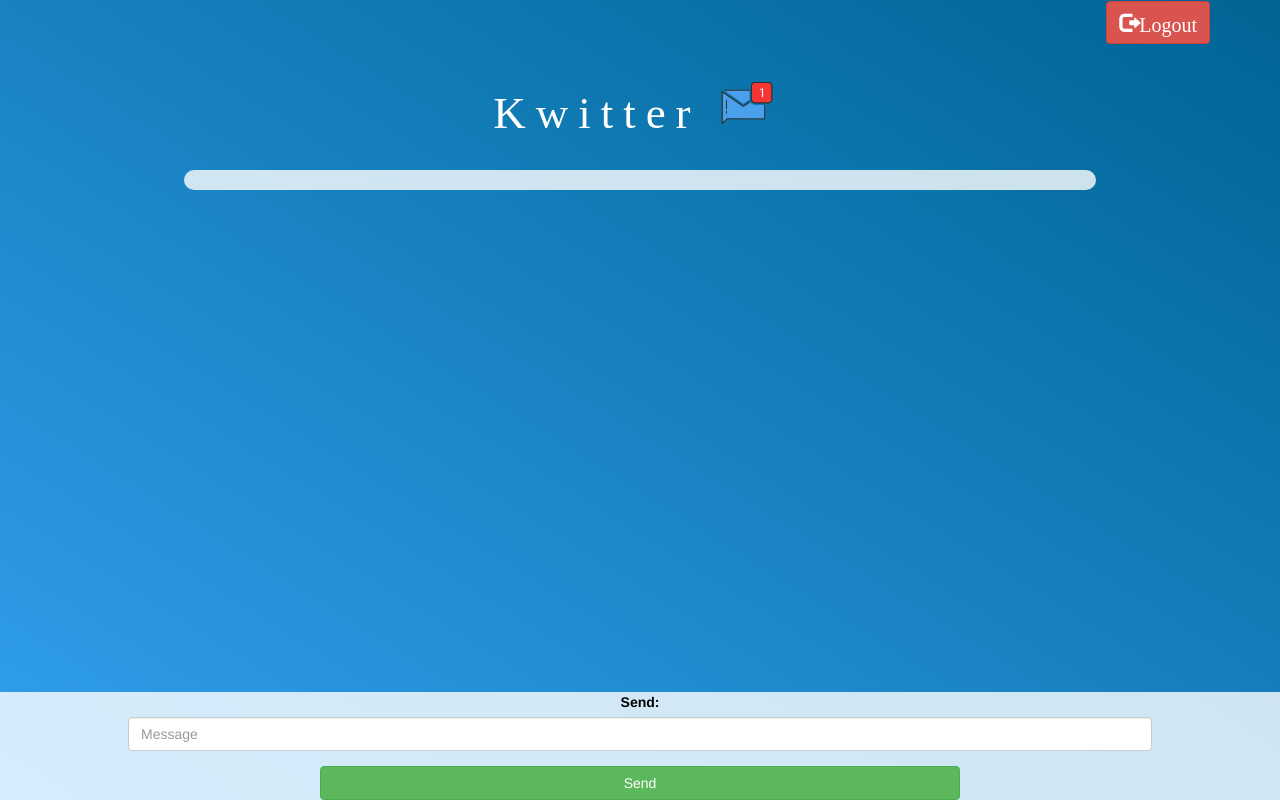
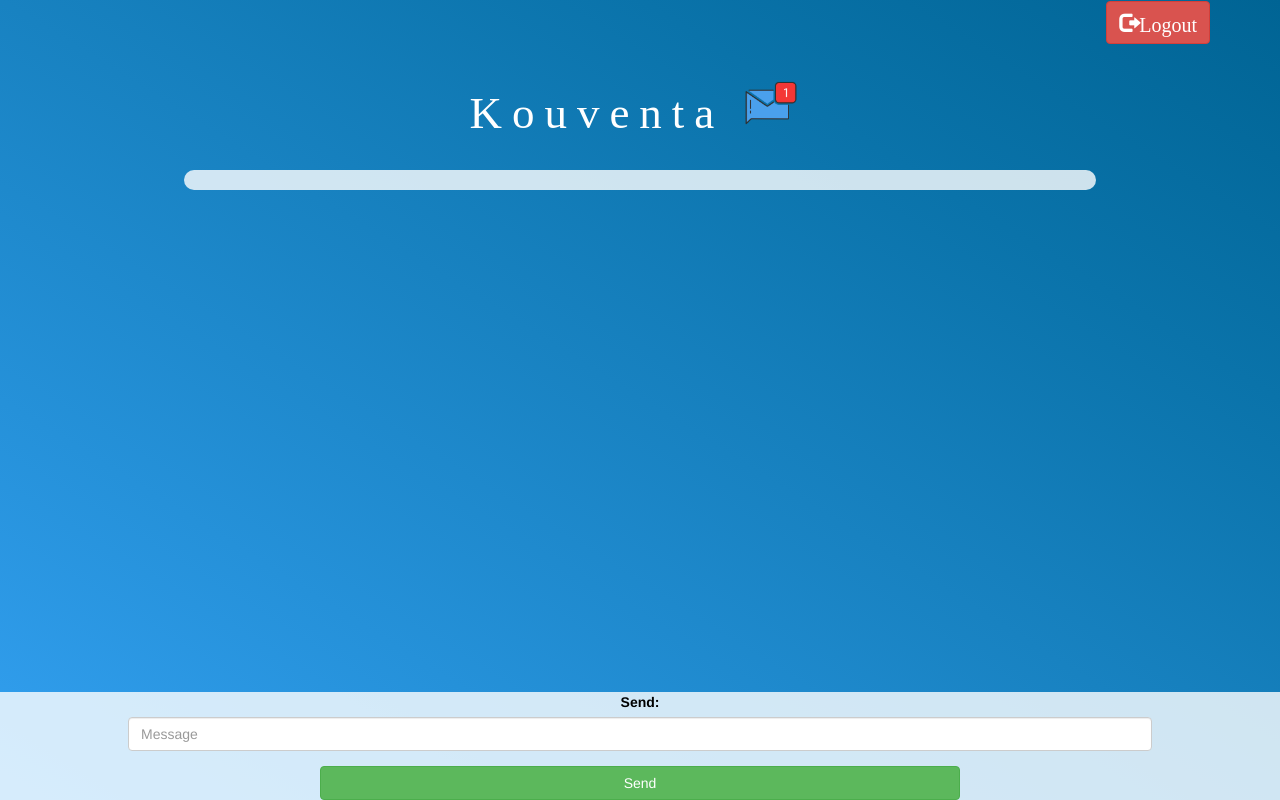
Before and after one commit to NishantReddy0105/Kouventa, a plain HTML site: page kwitter_page.html in a window 1280 px wide. Drawn offline with nearby package versions, Linux system fonts and the light colour scheme; no server answers; a web font is replaced by a local one.

Commit message:
Update kwitter_page.html

```diff
--- a/kwitter_page.html
+++ b/kwitter_page.html
@@ -1,7 +1,7 @@
 <!DOCTYPE html>
 <html>
 <head>
-	<title>Kwitter Message page</title>
+	<title>Kouventa Message page</title>
 <script src="https://www.gstatic.com/firebasejs/7.6.2/firebase-app.js"></script>
 <script src="https://www.gstatic.com/firebasejs/7.6.2/firebase-firestore.js"></script>
 <script src="https://www.gstatic.com/firebasejs/live/3.1/firebase.js"></script>
@@ -21,7 +21,7 @@
 	<button id="logout" onclick="logout();"class="glyphicon glyphicon-log-out btn btn-danger">Logout</button>
 	<center>
 		<h1 class="header">
-			Kwitter
+			Kouventa
 			<sup>
 				<img src="m2.png">
 			</sup>
```
